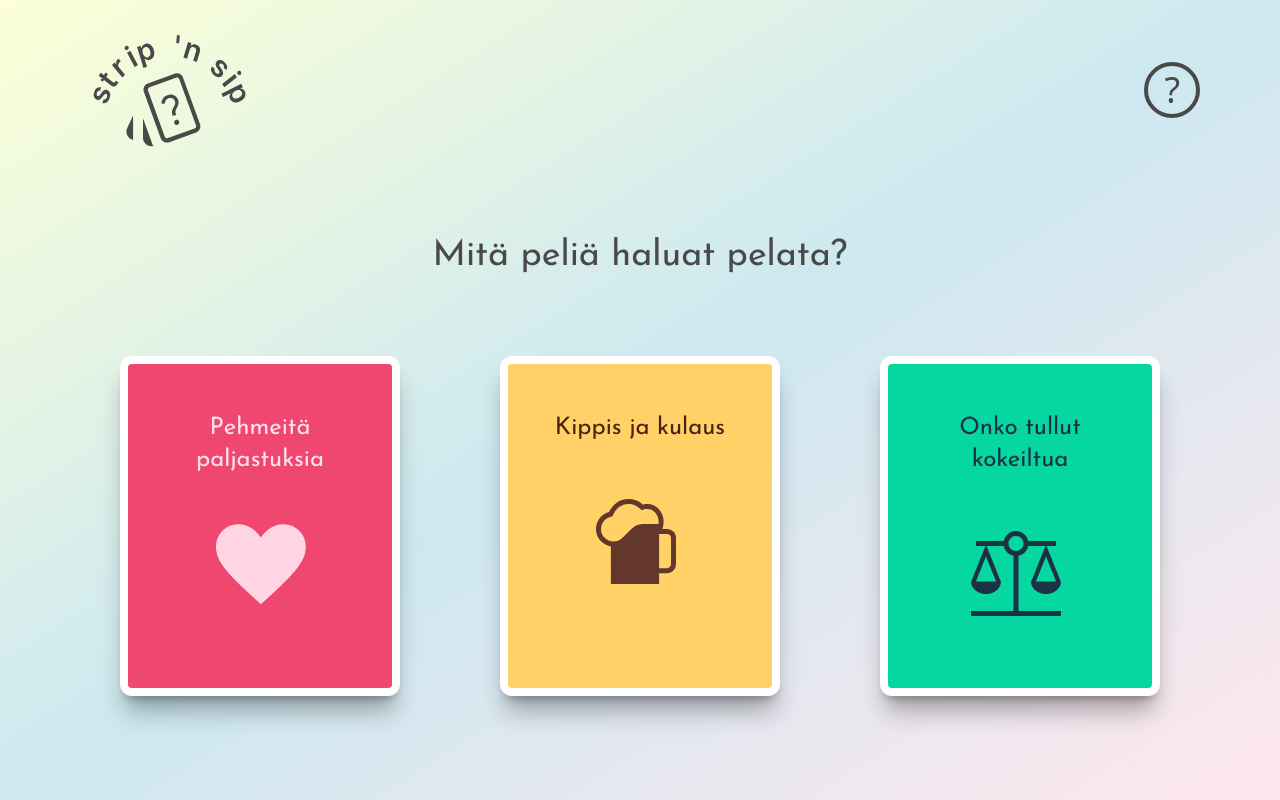
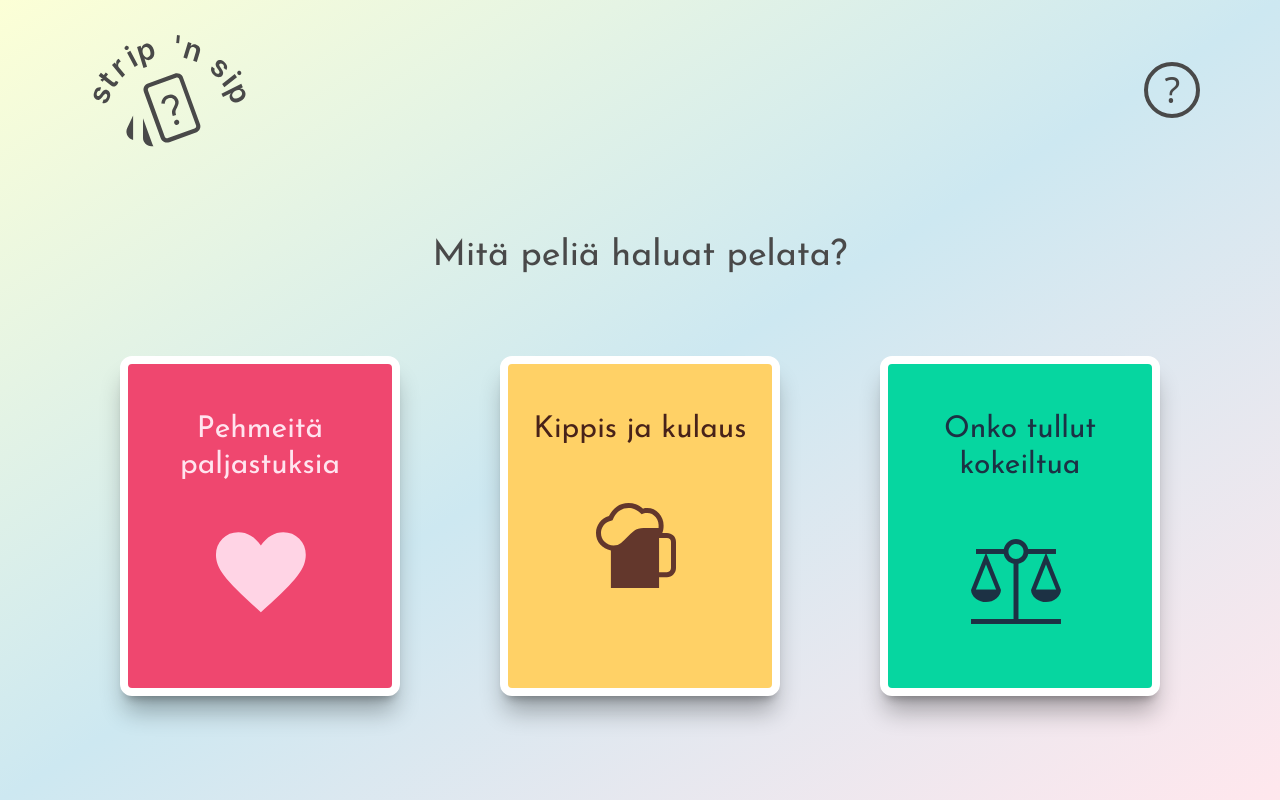
Before and after one commit to jamktiko/stripNsip, a SvelteKit app in the folder projekti/: page / in a window 1280 px wide. Built offline with nearby package versions, Linux system fonts and the light colour scheme.

Commit message:
korttien tekstin koon muuttamista

```diff
--- a/projekti/src/routes/Kortti.svelte
+++ b/projekti/src/routes/Kortti.svelte
@@ -22,7 +22,7 @@
 
 <button {onclick} class="card {flippaus ? 'flipped' : ''} {className}">
 	<div class="front">
-		<div class="font-josefin pt-12 text-3xl lg:text-2xl pl-5 pr-5">{text}</div>
+		<div class="font-josefin pt-12 text-2xl lg:text-3xl pl-5 pr-5">{text}</div>
 		<span class="grid justify-items-center pr-2"
 			><img src={ikoni} class="min-w-25 max-w-25 lg:min-w-30 lg:max-w-30 2xl:min-w-35 2xl:max-w-35 pt-10
 		2" />
```
